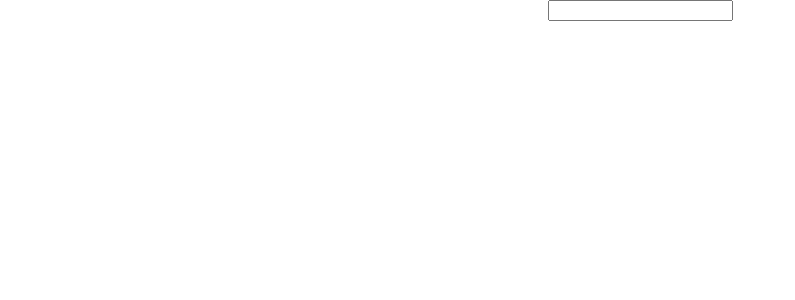
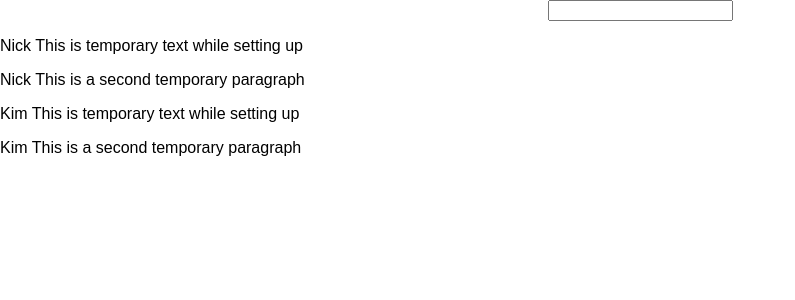
Before and after one commit to nwmbutler/udemy_assignment1, a React (Create React App) app: page / in a window 1280 px wide. Shown: the top 300 px of the page, without its empty margins (0-795 px from the left). Built offline with nearby package versions, Linux system fonts and the light colour scheme.

Commit message:
props utilised in UserOutput component

```diff
--- a/src/App.js
+++ b/src/App.js
@@ -8,7 +8,8 @@ class App extends Component {
     return (
       <div>
         <UserInput/>
-        <UserOutput/>
+        <UserOutput username="Nick" />
+        <UserOutput username="Kim" />
       </div>
     );
   }
--- a/src/User/UserOutput.js
+++ b/src/User/UserOutput.js
@@ -4,9 +4,12 @@ import '../App.css';
 const userOutput = (props) => {
     return (
          <div>
-             <p>
-
-             </p>
+            <p>
+              {props.username} This is temporary text while setting up
+            </p>
+            <p>
+            {props.username} This is a second temporary paragraph
+            </p>
         </div>
     )
 };
```
